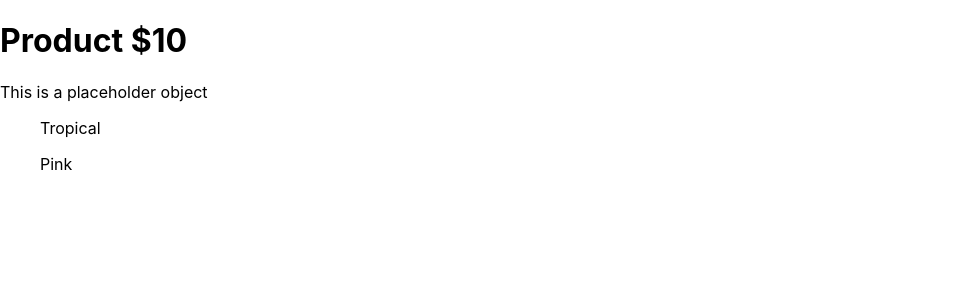
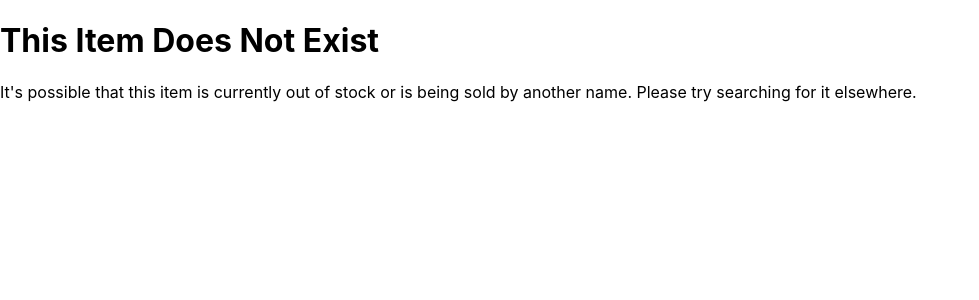
Before and after one commit to DeadpanCakes/houseplant_user, a Next.js app: page /shop/items/404 in a window 1280 px wide. Shown: the top 300 px of the page, without its empty margins (0-979 px from the left). Built offline with nearby package versions, Linux system fonts and the light colour scheme.

Commit message:
made basic item 404 page

```diff
--- /dev/null
+++ b/pages/shop/items/404.tsx
@@ -0,0 +1,13 @@
+const Item404 = () => {
+  return (
+    <div>
+      <h1>This Item Does Not Exist</h1>
+      <p>
+        It's possible that this item is currently out of stock or is being sold
+        by another name. Please try searching for it elsewhere.
+      </p>
+    </div>
+  );
+};
+
+export default Item404;
```
